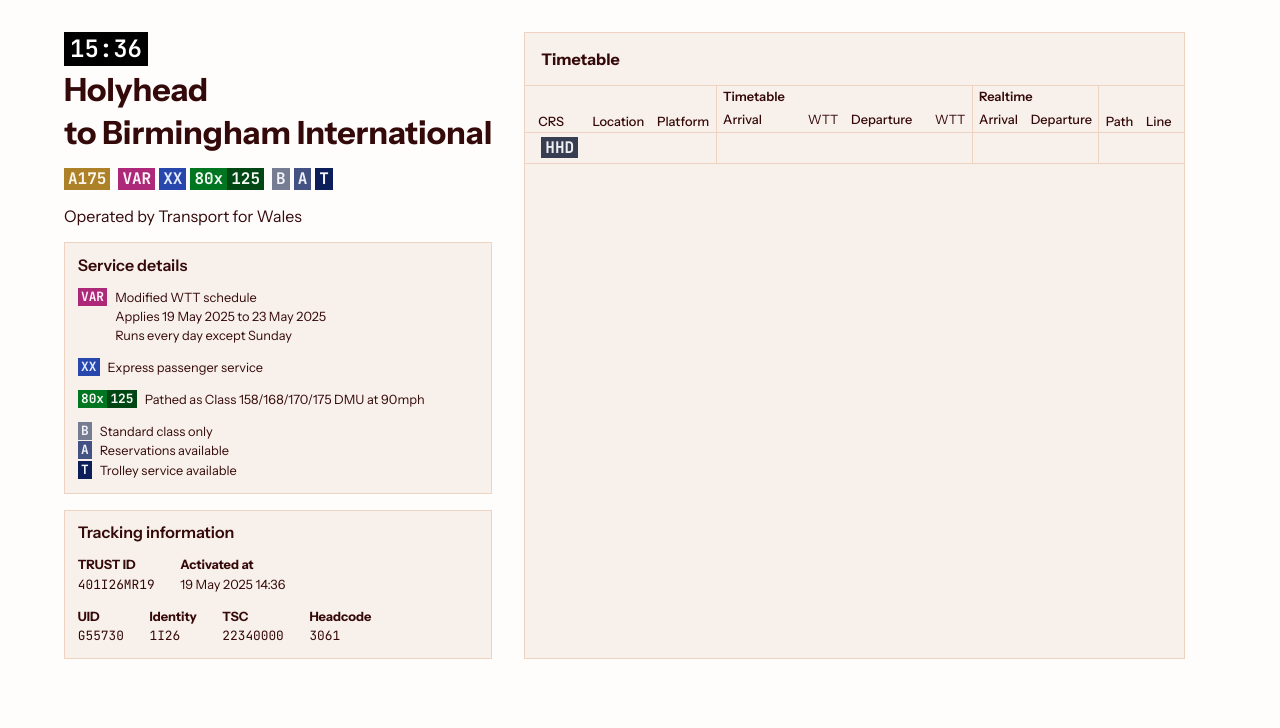
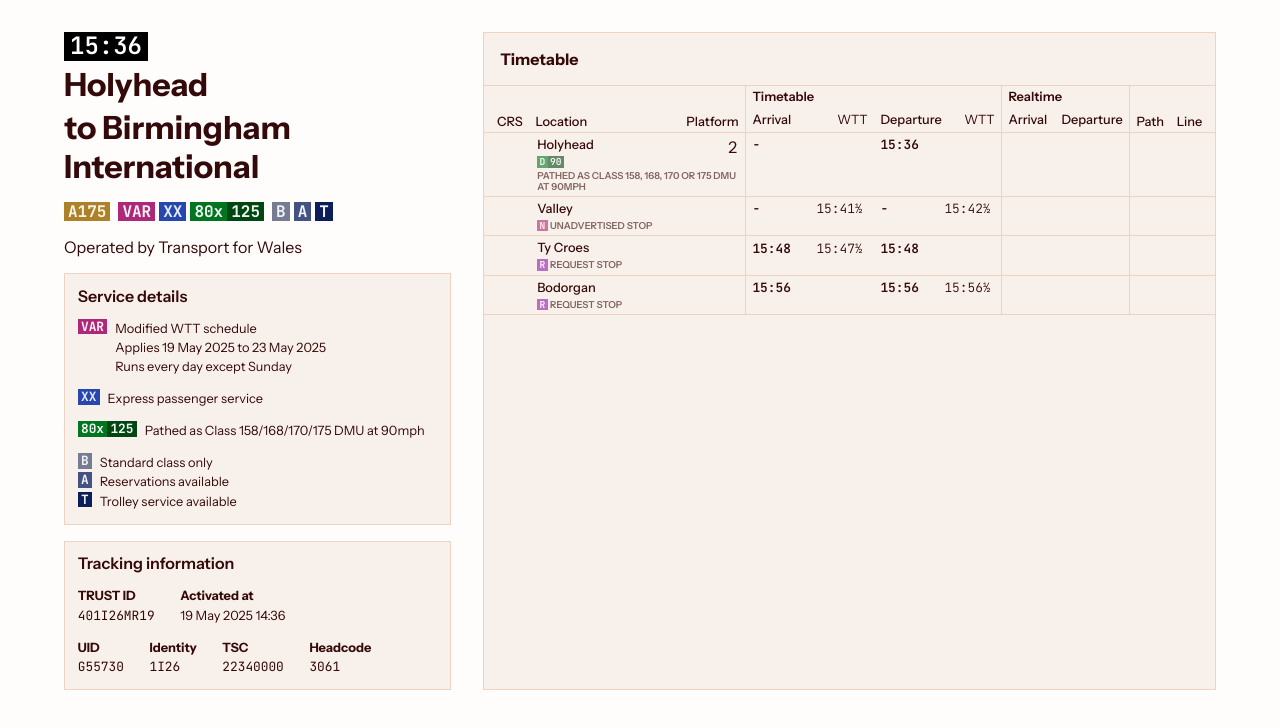
Before and after one commit to iamawatermelo/trusty-web, a SvelteKit app: page / in a window 1280 px wide. Shown: the top 728 px of the page. Built offline with nearby package versions, Linux system fonts and the light colour scheme.

Commit message:
hackatime autocommit

```diff
--- a/src/routes/+layout.ts
+++ b/src/routes/+layout.ts
@@ -4,6 +4,8 @@
     "fg": "340909",
     "card-bg": "F8F0EA",
     "card-stroke": "EED4C0",
+
+    // Marker tokens
     "marker-headcode": "AD8128",
     "on-marker-headcode": "FAF6ED",
     "marker-schedule": "AD2878",
@@ -22,9 +24,15 @@
     "marker-catering": "0B1E5A",
     "marker-catering-alt": "0E193A",
     "on-marker-catering": "F2F4F9",
+
+    // Timetable tokens
     "marker-crs": "383E51",
     "marker-crs-alt": "6E7BA5",
-    "on-marker-crs": "EFF0F2"
+    "on-marker-crs": "EFF0F2",
+    "marker-unadvertised-stop": "AD286D",
+    "on-marker-unadvertised-stop": "FCEEF5",
+    "marker-request-stop": "911AA9",
+    "on-marker-request-stop": "FBF3FC"
   };
 
   let cssVariables = '';
--- a/src/routes/+page.svelte
+++ b/src/routes/+page.svelte
@@ -1,5 +1,5 @@
 <script lang="ts">
-	import { Snippet } from 'svelte';
+	import { type Snippet } from 'svelte';
 
 
 </script>
@@ -112,96 +112,123 @@
 
                     <!-- Realtime -->
                     <th scope="col">Arrival</th>
-                    <th scope="col" class="timetable-border">Departure</th>
+                    <th scope="col" class="departure timetable-border">Departure</th>
                 </tr>
             </thead>
             <tbody>
-                {#snippet timetableEntry(
+                {#snippet timetableEntry(props: {
                     name: string,
-                    platform: string,
-                    arrivalTtTime: string,
-                    arrivalWttTime: string,
-                    departureTtTime: string,
-                    departureWttTime: string,
-                    arrivalRtTime: string,
-                    departureRtTime: string,
-                    path: string,
-                    line: string,
-                    markerSnippet: Snippet
-                )}
+                    crs?: string,
+                    platform?: string,
+                    arrivalTtTime?: string,
+                    arrivalWttTime?: string,
+                    departureTtTime?: string,
+                    departureWttTime?: string,
+                    arrivalRtTime?: string,
+                    departureRtTime?: string,
+                    path?: string,
+                    line?: string,
+                    markerSnippet?: Snippet
+                })}
                 <tr class="timetable-entry-detail">
                     <!-- Location -->
-                    <td>{@render marker("HHD", "marker-crs")}</td>
+                    <td>
+                        {#if props.crs}
+                            {@render marker(crs, "marker-crs")}
+                        {/if}
+                    </td>
                     <td class="timetable-location">
                         <p>
-                            {name}
+                            {props.name}
                         </p>
-                        {#if markerSnippet}
-                            {@render markerSnippet()}
+                        {#if props.markerSnippet}
+                            <div class="timetable-detail">
+                                {@render props.markerSnippet()}
+                            </div>
                         {/if}
                     </td>
-                    <td class="timetable-border platform">{platform}</td>
+                    <td class="timetable-border platform">{props.platform}</td>
 
                     <!-- Timetable -->
-                    <td class="arrival time">{arrivalTtTime}</td>
+                    <td class="arrival time">{props.arrivalTtTime || "-"}</td>
                     <td class="wtt time">
-                        {#if arrivalWttTime != arrivalTtTime}
-                            {arrivalWttTime}
+                        {#if props.arrivalWttTime != props.arrivalTtTime}
+                            {props.arrivalWttTime}
                         {/if}
                     </td>
-                    <td class="time">{departureTtTime}</td>
+                    <td class="time">{props.departureTtTime || "-"}</td>
                     <td class="wtt time timetable-border">
-                        {#if departureWttTime != departureTtTime}
-                            {departureWttTime}
+                        {#if props.departureWttTime != props.departureTtTime}
+                            {props.departureWttTime}
                         {/if}
                     </td>
 
                     <!-- Realtime -->
-                    <td class="time">{arrivalRtTime}</td>
-                    <td class="time timetable-border">{departureRtTime}</td>
+                    <td class="time">{props.arrivalRtTime}</td>
+                    <td class="time timetable-border">{props.departureRtTime}</td>
 
                     <!-- Path/Line -->
-                    <td></td>
-                    <td></td>
+                    <td>{props.path}</td>
+                    <td>{props.line}</td>
                 </tr>
                 {/snippet}
 
-                {@render timetableEntry(
+                {#snippet timetableDetailPathedAs()}
+                    <div class="marker-related">
+                        {@render marker("D", "marker-load")}
+                        {@render marker("90", "marker-load-alt", "on-marker-load")}
+                    </div>
+                    <p>Pathed as Class 158, 168, 170 or 175 DMU at 90mph</p>
+                {/snippet}
 
-                )}
+                {@render timetableEntry({
+                  name: "Holyhead",
+                  platform: "2",
+                  departureTtTime: "15:36",
+                  departureWttTime: "15:36",
+                  markerSnippet: timetableDetailPathedAs
+                })}
+
+                {#snippet timetableDetailUnadvertised()}
+                    {@render marker("N", "marker-unadvertised-stop")}
+                    <p>Unadvertised stop</p>
+                {/snippet}
+
+                {@render timetableEntry({
+                  name: "Valley",
+                  arrivalWttTime: "15:41½",
+                  departureWttTime: "15:42½",
+                  markerSnippet: timetableDetailUnadvertised
+                })}
+
+                {#snippet timetableDetailRequestStop()}
+                    {@render marker("R", "marker-request-stop")}
+                    <p>Request stop</p>
+                {/snippet}
+
+                {@render timetableEntry({
+                  name: "Ty Croes",
+                  arrivalTtTime: "15:48",
+                  arrivalWttTime: "15:47½",
+                  departureTtTime: "15:48",
+                  departureWttTime: "15:48",
+                  markerSnippet: timetableDetailRequestStop
+                })}
+
+                {@render timetableEntry({
+                  name: "Bodorgan",
+                  arrivalTtTime: "15:56",
+                  arrivalWttTime: "15:56",
+                  departureTtTime: "15:56",
+                  departureWttTime: "15:56½",
+                  markerSnippet: timetableDetailRequestStop
+                })}
             </tbody>
         </table>
     </article>
 </main>
 
 <style>
-    /* Marker styles */
-
-    .marker {
-        font-family: "Trusty Mono", monospace;
-        font-weight: 700;
-        padding: 0 0.25em;
-        line-height: 140%;
-        width: min-content;
-        height: min-content;
-        user-select: none;
-    }
-
-    .markers, .marker-group, .marker-related {
-        display: flex;
-        flex-direction: row;
-        gap: 0.5em;
-    }
-
-    .marker-group {
-        gap: 0.25em;
-    }
-
-    .marker-related {
-        display: inline-flex;
-        gap: 0
-    }
-
     main {
         display: flex;
         flex-direction: row;
@@ -284,6 +311,33 @@
         }
     }
 
+    /* Marker styles */
+
+    .marker {
+        font-family: "Trusty Mono", monospace;
+        font-weight: 700;
+        padding: 0 0.25em;
+        line-height: 120%;
+        width: min-content;
+        height: min-content;
+        user-select: none;
+    }
+
+    .markers, .marker-group, .marker-related {
+        display: flex;
+        flex-direction: row;
+        gap: 0.5em;
+    }
+
+    .marker-group {
+        gap: 0.25em;
+    }
+
+    .marker-related {
+        display: inline-flex;
+        gap: 0
+    }
+
     /* Timetable styles */
 
     /* Border and padding */
@@ -300,7 +354,7 @@
         }
     }
 
-    table, td, th {
+    table, td, th, thead {
         border: 0 solid var(--card-stroke);
         border-collapse: collapse;
     }
@@ -310,7 +364,6 @@
     }
 
     td {
-        border-top-width: 1px;
         border-bottom-width: 1px;
     }
 
@@ -328,6 +381,10 @@
         &.timetable, &.realtime {
             font-weight: 600;
         }
+    }
+
+    thead {
+        border-bottom-width: 1px;
     }
 
     /* Give the first and last cells more padding, because we didn't add
@@ -348,7 +405,7 @@
         font-family: "Trusty Mono", monospace;
         font-weight: 600;
 
-        text-align: center;
+        text-align: left;
 
         &.wtt {
             font-weight: 300;
@@ -357,6 +414,14 @@
 
     th.wtt {
         font-weight: 300;
+        text-align: right;
+    }
+
+    th.departure {
+        display: flex;
+        flex-direction: row;
+        justify-content: end;
+
         text-align: right;
     }
 
@@ -373,8 +438,8 @@
             [tt-arrival-wtt] 4em
             [tt-departure] 4em
             [tt-departure-wtt] 4em
-            [rt-arrival] min-content
-            [rt-departure] min-content
+            [rt-arrival] 4em
+            [rt-departure] 4em
             [path] min-content
             [line] min-content;
     }
@@ -455,6 +520,7 @@
         .timetable-detail {
             display: flex;
             flex-direction: row;
+            flex-wrap: wrap;
             gap: 0.25em;
 
             padding-top: 0.25rem;
@@ -462,7 +528,10 @@
             grid-row: 2;
             grid-column: span 2;
 
-            font-size: 0.8em;
+            text-transform: uppercase;
+            font-size: 0.6em;
+            font-weight: 600;
+            opacity: 0.6
         }
     }
 
@@ -473,6 +542,7 @@
         grid-template-columns: subgrid;
 
         & > p {
+            font-size: 0.8em;
             font-weight: 500;
         }
     }
```
